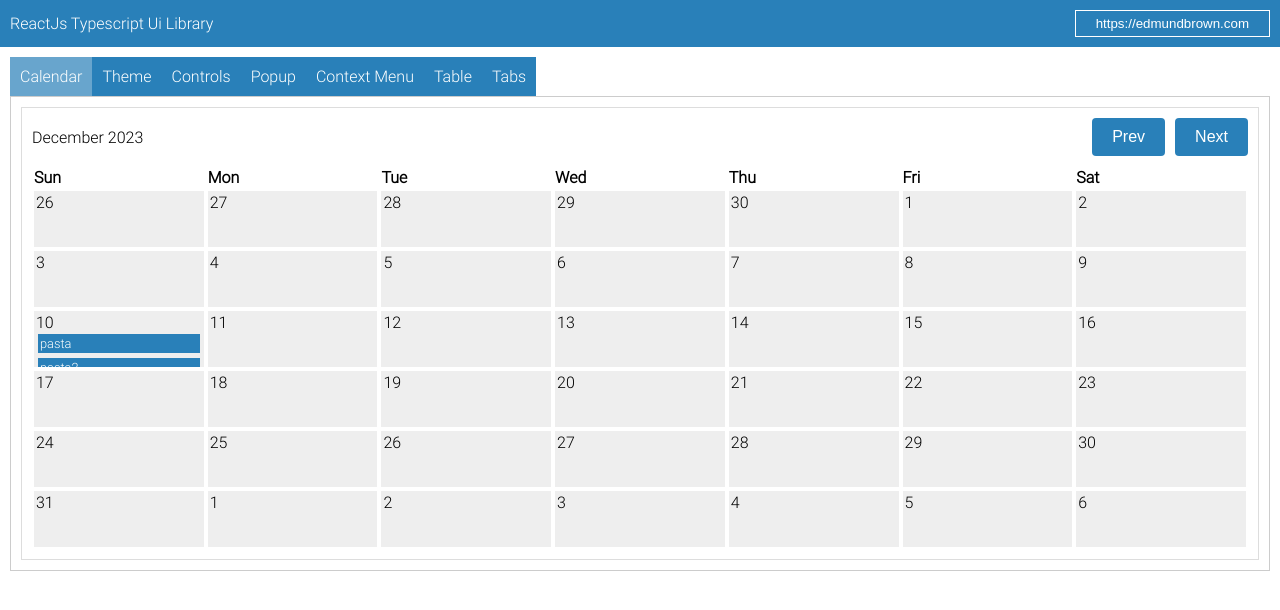
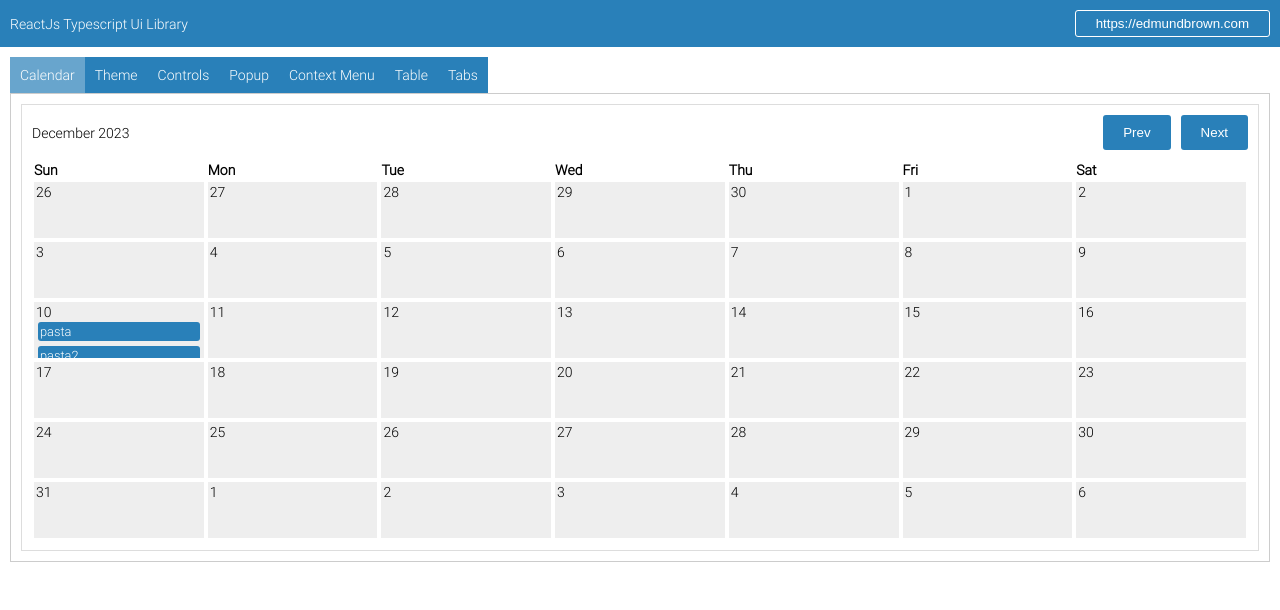
Before and after one commit to Jimbothemighty/edUiReactUiLibrary, a React (Vite) app: page / in a window 1280 px wide. Shown: the top 610 px of the page. Built offline with nearby package versions, Linux system fonts and the light colour scheme; a web font is replaced by a local one.

Commit message:
Adding border-radius css variable

```diff
--- a/src/assets/components/Controls/Button/Button.module.css
+++ b/src/assets/components/Controls/Button/Button.module.css
@@ -2,9 +2,8 @@
 	background-color: var(--theme-bg-colour);
 	color: #fff;
 	padding: 10px 20px;
-	font-size: 16px;
 	border: none;
-	border-radius: 4px;
+	border-radius: var(--theme-border-radius);
 	cursor: pointer;
 	transition: background-color 0.3s;
 }
--- a/src/assets/components/Controls/FilePicker/FilePicker.module.css
+++ b/src/assets/components/Controls/FilePicker/FilePicker.module.css
@@ -18,7 +18,7 @@
 	padding: 10px;
 	background-color: var(--theme-bg-colour);
 	color: #fff;
-	border-radius: 4px;
+	border-radius: var(--theme-border-radius);
 	cursor: pointer;
   }
 
@@ -28,7 +28,7 @@
 	color: #fff;
 	border: none;
 	padding: 5px 10px;
-	border-radius: 4px;
+	border-radius: var(--theme-border-radius);
 	cursor: pointer;
 	transition: background-color 0.3s;
   }
--- a/src/assets/components/Controls/Input/Input.module.css
+++ b/src/assets/components/Controls/Input/Input.module.css
@@ -12,7 +12,7 @@ Input.module.css
 	width: 100%;
 	padding: 8px;
 	border: 1px solid #ccc;
-	border-radius: 4px;
+	border-radius: var(--theme-border-radius);
 	outline: none;
 }
 
@@ -23,7 +23,7 @@ Input.module.css
 	width: 20px;
 	height: 20px;
 	border: 2px solid var(--theme-bg-colour);
-	border-radius: 4px;
+	border-radius: var(--theme-border-radius);
 	margin-right: 8px;
 	cursor: pointer;
 	outline: none;
--- a/src/assets/components/Controls/Toggle/Toggle.module.css
+++ b/src/assets/components/Controls/Toggle/Toggle.module.css
@@ -41,7 +41,7 @@
 .toggleContainer .emoji {
 	font-family: 'Noto Color Emoji', sans-serif;
 	display: block;
-	font-size: 0.9em;
+	font-size: 0.9rem;
 	position: relative;
 	top: 0px
 }
--- a/src/assets/css/style.css
+++ b/src/assets/css/style.css
@@ -1,12 +1,17 @@
 @font-face {
 	font-family: "Roboto";
 	src: url(/src/assets/fonts/Roboto/Roboto-Light.ttf);
+}
+
+* {
+	--theme-border-radius: 3px;
 }
 
 body {
 	padding: 0;
 	margin: 0;
 	font-family: Roboto, Helvetica, sans-serif;
+	font-size: 14px;
 }
 
 button {
@@ -14,6 +19,7 @@ button {
 	padding: 5px 20px;
 	background-color: var(--theme-bg-colour);
 	color: var(--theme-txt-colour);
+	border-radius: var(--theme-border-radius);
 }
 
 input {
```
